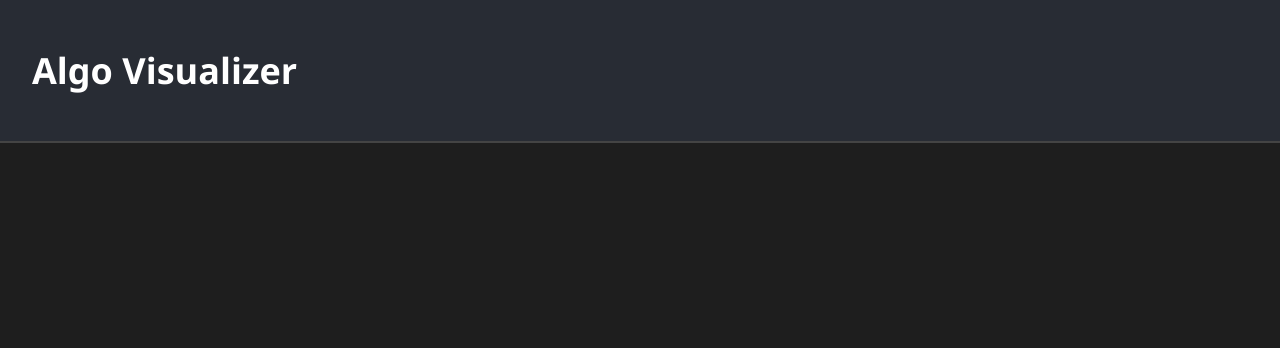
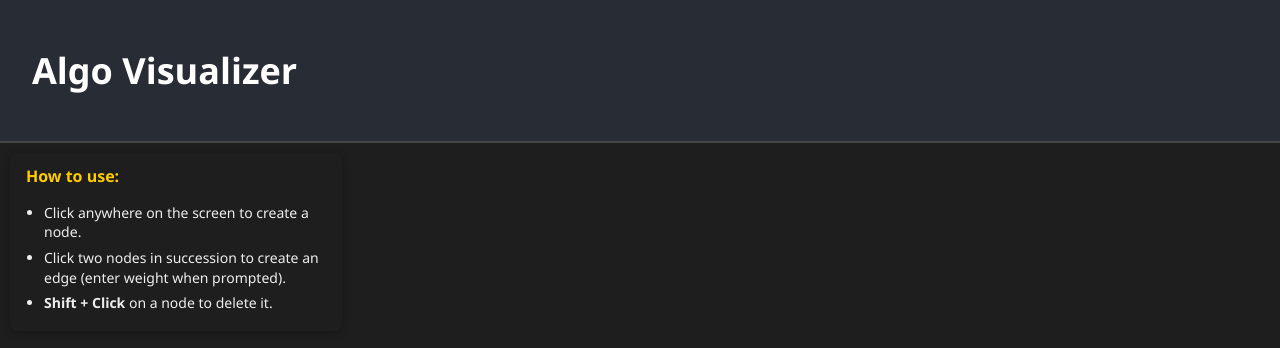
Before and after one commit to cb-04/Algo-visualizer, a React (Create React App) app: page /graph in a window 1280 px wide. Shown: the top 348 px of the page. Built offline with nearby package versions, Linux system fonts and the light colour scheme.

Commit message:
Added Instructions

```diff
--- a/src/components/GraphVisualizer.jsx
+++ b/src/components/GraphVisualizer.jsx
@@ -108,6 +108,15 @@ export default function GraphVisualizer() {
           {node.id}
         </div>
       ))}
+      <div className="instructions">
+        <h3> How to use:</h3>
+        <ul>
+          <li> Click anywhere on the screen to create a node.</li>
+          <li> Click two nodes in succession to create an edge (enter weight when prompted).</li>
+          <li> <strong>Shift + Click</strong> on a node to delete it.</li>
+        </ul>
+      </div>
+
     </div>
   );
 }
--- a/src/styles/GraphVisualizer.css
+++ b/src/styles/GraphVisualizer.css
@@ -44,3 +44,33 @@
   z-index: 3;
   pointer-events: none;
 }
+
+.instructions {
+  position: absolute;
+  top: 10px;
+  left: 10px;
+  padding: 12px 16px;
+  background-color: rgba(30, 30, 30, 0.8);
+  color: #eee;
+  border-radius: 8px;
+  font-size: 14px;
+  max-width: 300px;
+  z-index: 999;
+  box-shadow: 0 2px 8px rgba(0,0,0,0.3);
+}
+
+.instructions h3 {
+  margin-top: 0;
+  font-size: 16px;
+  color: #ffcc00;
+}
+
+.instructions ul {
+  padding-left: 18px;
+  margin: 0;
+}
+
+.instructions li {
+  margin-bottom: 6px;
+  line-height: 1.4;
+}
```
